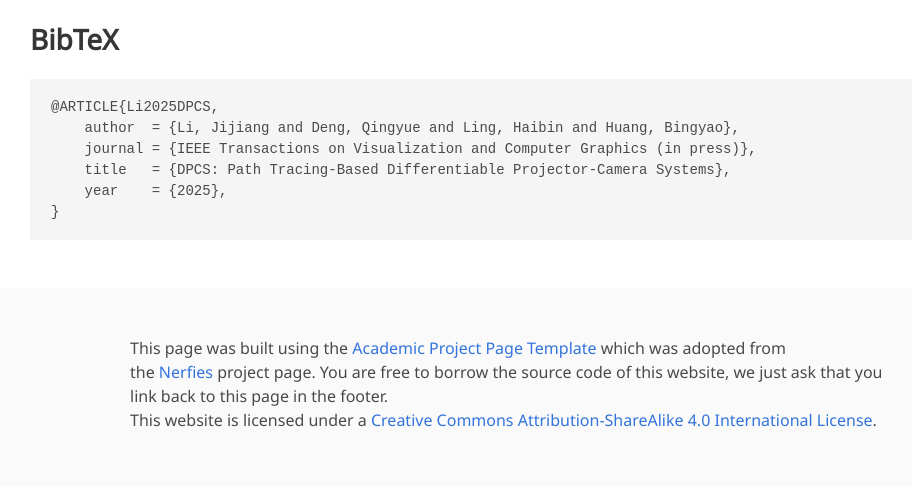
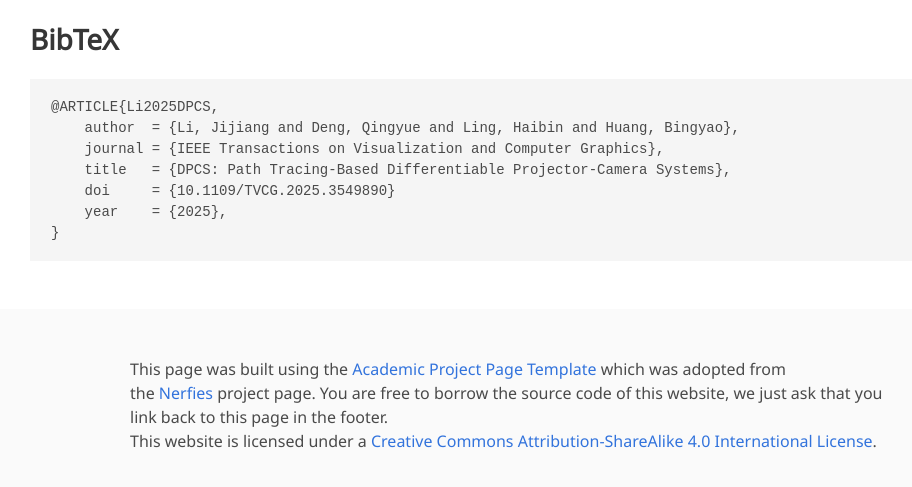
Before and after one commit to JijiangLi/JijiangLi.github.io, a Jekyll site: the page DPCS/index.html, which Jekyll copies as it is, in a window 1280 px wide and 900 px high, scrolled down 4900 px, cut to the strip 351-838 px from the top of the window. Shown: the whole strip, without its empty margins (130-1042 px from the left). Built offline with Jekyll 4.4.1, drawn with Linux system fonts in a browser that asks for light colours; nearby versions of some CDN libraries; some web fonts are replaced; library files that are not in the unit come from our copies; a style sheet for code colours, icons or effects is not loaded.

Commit message:
Update index.html

```diff
--- a/DPCS/index.html
+++ b/DPCS/index.html
@@ -146,7 +146,7 @@
               <div class="publication-links">
                 <!-- Arxiv PDF link -->
                 <span class="link-block">
-                  <a href="https://drive.google.com/file/d/1ETrjp491KQoQ5IHAtkMKRJKFxMl3SKIl/view?usp=drive_link"
+                  <a href="https://arxiv.org/abs/2503.12174"
                     target="_blank" class="external-link button is-normal is-rounded is-dark">
                     <span class="icon">
                       <i class="fas fa-file-pdf"></i>
@@ -700,8 +700,9 @@
       <h2 class="title">BibTeX</h2>
       <pre><code>@ARTICLE{Li2025DPCS,
     author  = {Li, Jijiang and Deng, Qingyue and Ling, Haibin and Huang, Bingyao},
-    journal = {IEEE Transactions on Visualization and Computer Graphics (in press)},
+    journal = {IEEE Transactions on Visualization and Computer Graphics},
     title   = {DPCS: Path Tracing-Based Differentiable Projector-Camera Systems},
+    doi     = {10.1109/TVCG.2025.3549890}
     year    = {2025},
 }</code></pre>
     </div>
```
